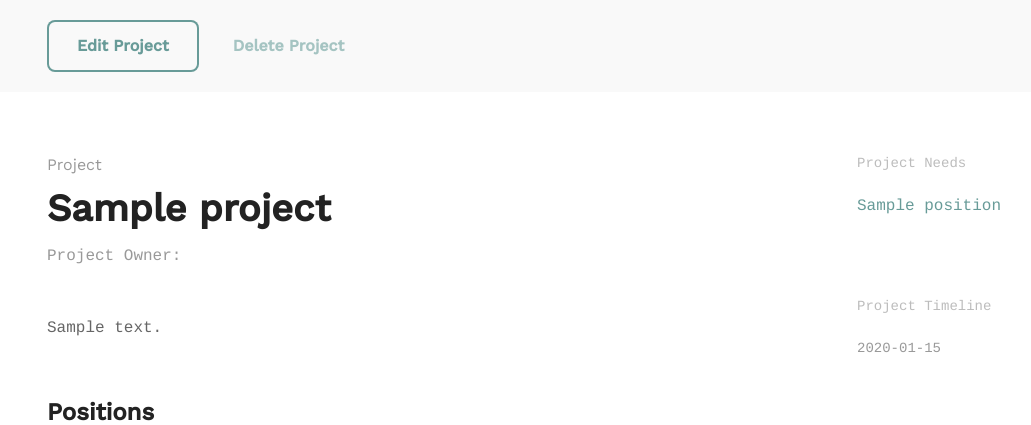
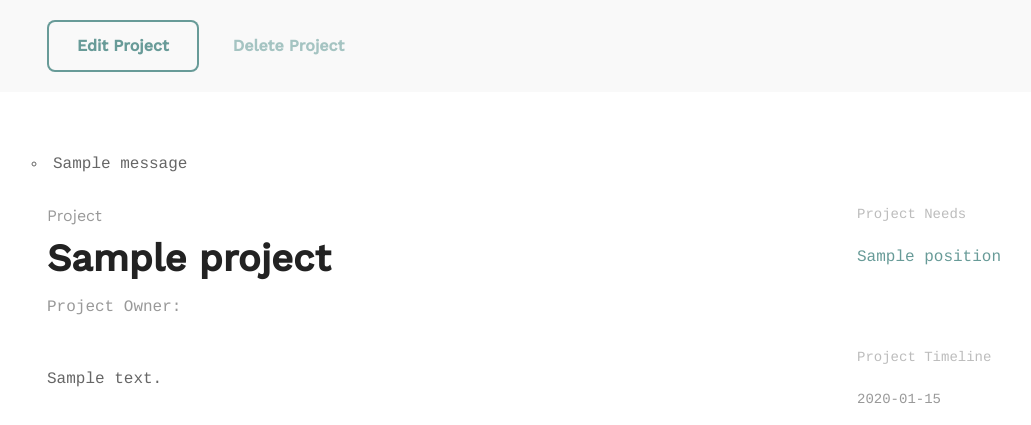
Before and after one commit to hyungmogu/social-team-builder, a Django app: page /projects/1/ in a window 1280 px wide. Shown: the part 91-516 px from the top of the page, without its empty margins (68-1099 px from the left). Run offline with Django 3.2, Linux system fonts and the light colour scheme; tables that the repository leaves empty hold one stand-in row (values such as "Sample post"); one stand-in notice (Sample message) is shown; parts of the project's set-up code (start-up, migrations or seed data) failed here and were passed over.

Commit message:
feat: refine view of /project for apply position

```diff
--- a/project/templates/main/project.html
+++ b/project/templates/main/project.html
@@ -13,6 +13,14 @@
 
 {% block body_content %}
   <div class="bounds circle--page circle--article">
+    {% if messages %}
+    <ul class="messages">
+        {% for message in messages %}
+        <li{% if message.tags %} class="{{ message.tags }}"{% endif %}>{{ message }}</li>
+        {% endfor %}
+    </ul>
+    {% endif %}
+
     <div class="grid-70">
       <div class="circle--article--header">
         <h4 class="circle--article--section">Project</h4>
@@ -32,7 +40,7 @@
             <li>
               <h3>{{ position.name }}</h3>
               <p>{{ position.description }}</p>
-              <a class="button button-primary">Apply</a>
+              <a class="button button-primary" href="{% url 'apply' project_pk=project.pk position_pk=position.pk %}">Apply</a>
             </li>
           {% endfor %}
         </ul>
```
